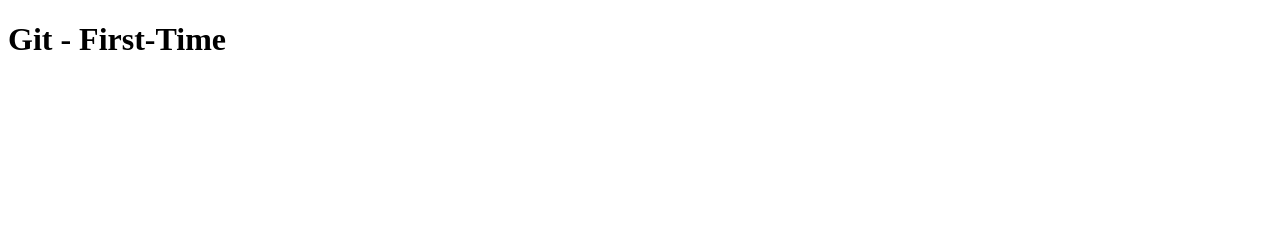
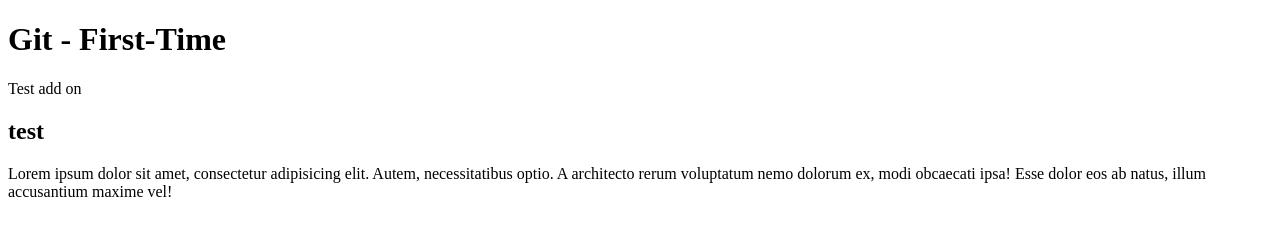
Before and after one commit to bomypoko/Git-101, a plain HTML site: page index.html in a window 1280 px wide. Drawn offline with Linux system fonts and the light colour scheme.

Commit message:
Add tag h2 - and P

```diff
--- a/index.html
+++ b/index.html
@@ -8,7 +8,10 @@
 </head>
 <body>
 
-    <h1>Git - First-Time</h1>
+    <h1>Git - First-Time </h1>
+    <p>Test add on</p>
 
+    <h2>test</h2>
+    <p>Lorem ipsum dolor sit amet, consectetur adipisicing elit. Autem, necessitatibus optio. A architecto rerum voluptatum nemo dolorum ex, modi obcaecati ipsa! Esse dolor eos ab natus, illum accusantium maxime vel!</p>
 </body>
 </html>
```
